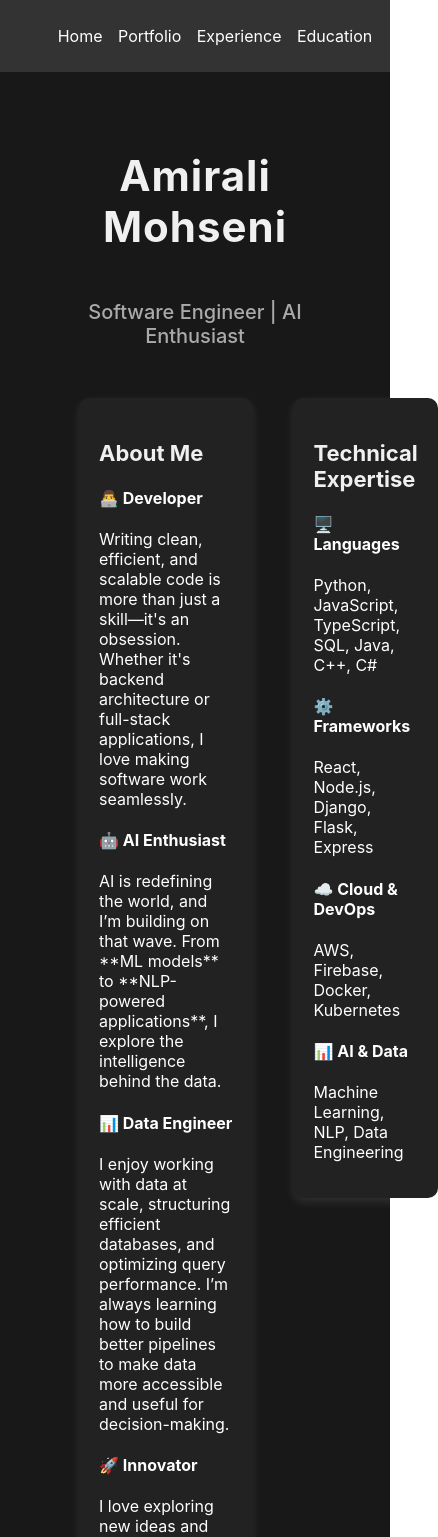
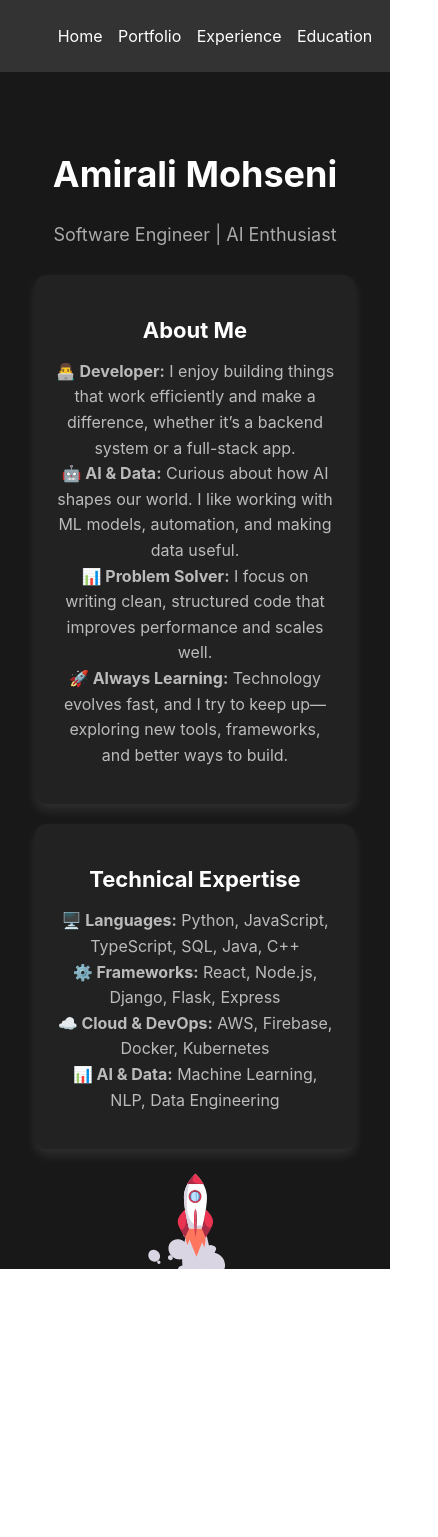
Before and after one commit to Amir1998ali/amirali.mohseni, a React (Create React App) app: page / in a window 390 px wide. Shown: the top 1537 px of the page, 438 px wide, since content can reach past the window. After the commit the page ends 1269 px from the top, so only its background shows below. Built offline with nearby package versions, Linux system fonts and the light colour scheme.

Commit message:
Edit home mobile fix

```diff
--- a/src/components/Home.js
+++ b/src/components/Home.js
@@ -26,173 +26,103 @@
   };
 
   return (
-    <div style={styles.container}>
-      {/* Top Section - Name & Title */}
-      {showWelcome && (
-        <motion.h1 variants={fadeInVariant} initial="hidden" animate="visible" style={styles.title}>
-          Amirali Mohseni
-        </motion.h1>
-      )}
-      <motion.p variants={fadeInVariant} initial="hidden" animate="visible" style={styles.subtitle}>
-        Software Engineer | AI Enthusiast
-      </motion.p>
+    <motion.div
+      initial={{ opacity: 0, y: 20 }}
+      animate={{ opacity: 1, y: 0, transition: { duration: 1 } }}
+      style={styles.container}
+    >
+      <h2 style={styles.title}>Amirali Mohseni</h2>
+      <p style={styles.subtitle}>Software Engineer | AI Enthusiast</p>
 
-      {/* Main Content - Two Column Layout */}
+      {/* 🔥 Two-Column Layout for Desktop, Stacked for Mobile */}
       <div style={styles.contentContainer}>
-        {/* Left Column - About Me */}
-      <motion.div variants={fadeInVariant} initial="hidden" animate="visible" style={styles.leftColumn}>
-        <h3 style={styles.sectionTitle}>About Me</h3>
-
-        <div style={styles.gridContainer}>
-          {/* Row 1 */}
-          <div style={styles.gridItem}>
-            <h4>👨‍💻 Developer</h4>
-            <p>
-              Writing clean, efficient, and scalable code is more than just a skill—it's an obsession.
-              Whether it's backend architecture or full-stack applications, I love making software work seamlessly.
-            </p>
-          </div>
-
-          <div style={styles.gridItem}>
-            <h4>🤖 AI Enthusiast</h4>
-            <p>
-              AI is redefining the world, and I’m building on that wave. From **ML models** to
-              **NLP-powered applications**, I explore the intelligence behind the data.
-            </p>
-          </div>
-
-          {/* Row 2 */}
-          <div style={styles.gridItem}>
-            <h4>📊 Data Engineer</h4>
-            <p>
-            I enjoy working with data at scale, structuring efficient databases, and optimizing query performance. I’m always learning how to build better pipelines to make data more accessible and useful for decision-making.
-            </p>
-          </div>
-
-          <div style={styles.gridItem}>
-            <h4>🚀 Innovator</h4>
-            <p>
-            I love exploring new ideas and finding ways to bring them to life. Whether it’s through technology, AI, or entrepreneurship, I believe in continuous learning, experimenting, and improving with each project.
-            </p>
-          </div>
-
-        </div>
-      </motion.div>
-
-        {/* Right Column - Technical Expertise */}
-        <motion.div variants={fadeInVariant} initial="hidden" animate="visible" style={styles.rightColumn}>
-          <h3 style={styles.sectionTitle}>Technical Expertise</h3>
-
-          <div style={styles.gridContainer}>
-            <div style={styles.gridItem}>
-              <h4>🖥️ Languages</h4>
-              <p>Python, JavaScript, TypeScript, SQL, Java, C++, C#</p>
-            </div>
-
-            <div style={styles.gridItem}>
-              <h4>⚙️ Frameworks</h4>
-              <p>React, Node.js, Django, Flask, Express</p>
-            </div>
-
-            <div style={styles.gridItem}>
-              <h4>☁️ Cloud & DevOps</h4>
-              <p>AWS, Firebase, Docker, Kubernetes</p>
-            </div>
-
-            <div style={styles.gridItem}>
-              <h4>📊 AI & Data</h4>
-              <p>Machine Learning, NLP, Data Engineering</p>
-            </div>
-
-            {/* <div style={styles.gridItem}>
-              <h4>📉 Trading & Finance</h4>
-              <p>Algorithmic Trading, Crypto Market Analytics</p>
-            </div>
-
-            <div style={styles.gridItem}>
-              <h4>📱 Web & Mobile</h4>
-              <p>Full-Stack Development, API Design</p>
-            </div> */}
-          </div>
+        <motion.div
+          variants={fadeInVariant}
+          initial="hidden"
+          animate="visible"
+          style={styles.card}
+        >
+          <h3 style={styles.sectionTitle}>About Me</h3>
+          <ul style={styles.list}>
+            <li><strong>👨‍💻 Developer:</strong> I enjoy building things that work efficiently and make a difference, whether it’s a backend system or a full-stack app.</li>
+            <li><strong>🤖 AI & Data:</strong> Curious about how AI shapes our world. I like working with ML models, automation, and making data useful.</li>
+            <li><strong>📊 Problem Solver:</strong> I focus on writing clean, structured code that improves performance and scales well.</li>
+            <li><strong>🚀 Always Learning:</strong> Technology evolves fast, and I try to keep up—exploring new tools, frameworks, and better ways to build.</li>
+          </ul>
         </motion.div>
 
+        <motion.div
+          variants={fadeInVariant}
+          initial="hidden"
+          animate="visible"
+          style={styles.card}
+        >
+          <h3 style={styles.sectionTitle}>Technical Expertise</h3>
+          <ul style={styles.list}>
+            <li><strong>🖥️ Languages:</strong> Python, JavaScript, TypeScript, SQL, Java, C++</li>
+            <li><strong>⚙️ Frameworks:</strong> React, Node.js, Django, Flask, Express</li>
+            <li><strong>☁️ Cloud & DevOps:</strong> AWS, Firebase, Docker, Kubernetes</li>
+            <li><strong>📊 AI & Data:</strong> Machine Learning, NLP, Data Engineering</li>
+          </ul>
+        </motion.div>
       </div>
 
-      {/* Contact & Lottie Animation */}
-      <motion.p variants={fadeInVariant} initial="hidden" animate="visible" style={styles.contact}>
-        Let's build something great together. Reach out & let's connect.
-      </motion.p>
 
       <motion.div variants={fadeInVariant} initial="hidden" animate="visible" style={styles.lottie}>
         <Lottie options={defaultOptions} height={100} width={100} />
       </motion.div>
-    </div>
+    </motion.div>
   );
 };
 
-// Styled Components
+// Styles
 const styles = {
   container: {
-    textAlign: 'center',
-    padding: '50px',
-    backgroundColor: '#181818',
+    width: '100vw',
+    minHeight: '120vh', // ✅ Ensures proper spacing
+    backgroundColor: '#181818', // ✅ Matches Portfolio & Experience pages
     color: '#fff',
-    minHeight: '100vh',
     display: 'flex',
     flexDirection: 'column',
     alignItems: 'center',
-    justifyContent: 'center',
-    fontFamily: '"Inter", sans-serif',
+    justifyContent: 'flex-start',
+    paddingTop: '50px',
+    overflowX: 'hidden',
   },
   title: {
-    fontSize: '42px',
+    fontSize: '36px',
     fontWeight: 'bold',
-    letterSpacing: '1px',
-    color: '#f0f0f0',
+    marginBottom: '10px',
   },
   subtitle: {
-    fontSize: '20px',
+    fontSize: '18px',
     color: '#aaa',
-    fontWeight: '500',
-    marginBottom: '20px',
+    marginBottom: '30px',
+    maxWidth: '600px',
+    textAlign: 'center',
   },
   contentContainer: {
     display: 'flex',
-    justifyContent: 'space-between',
-    alignItems: 'flex-start',
-    width: '80%',
+    flexWrap: 'wrap', // ✅ Ensures responsiveness
+    justifyContent: 'center',
+    gap: '20px',
+    width: '90%',
     maxWidth: '1100px',
-    marginTop: '30px',
   },
-  leftColumn: {
-    flex: 1,
-    textAlign: 'left',
+  card: {
+    backgroundColor: '#222',
     padding: '20px',
-    backgroundColor: '#222',
-    borderRadius: '10px',
-    boxShadow: '0 4px 10px rgba(255, 255, 255, 0.1)',
-    marginRight: '20px',
-  },
-  rightColumn: {
-    flex: 1,
-    textAlign: 'left',
-    padding: '20px',
-    backgroundColor: '#222',
-    borderRadius: '10px',
-    boxShadow: '0 4px 10px rgba(255, 255, 255, 0.1)',
-    marginLeft: '20px',
+    borderRadius: '12px',
+    boxShadow: '0 6px 12px rgba(255, 255, 255, 0.1)',
+    width: '45%', // ✅ Even distribution
+    minWidth: '280px',
+    maxWidth: '500px',
+    textAlign: 'center',
   },
   sectionTitle: {
     fontSize: '22px',
     fontWeight: 'bold',
-    color: '#f0f0f0',
     marginBottom: '10px',
-  },
-  about: {
-    fontSize: '18px',
-    lineHeight: '1.6',
-    color: '#ddd',
-    marginBottom: '15px',
   },
   list: {
     listStyleType: 'none',
```
